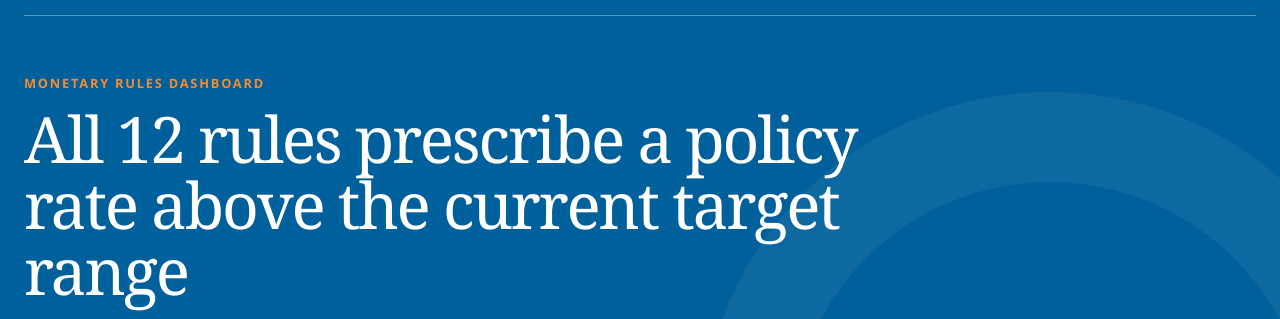
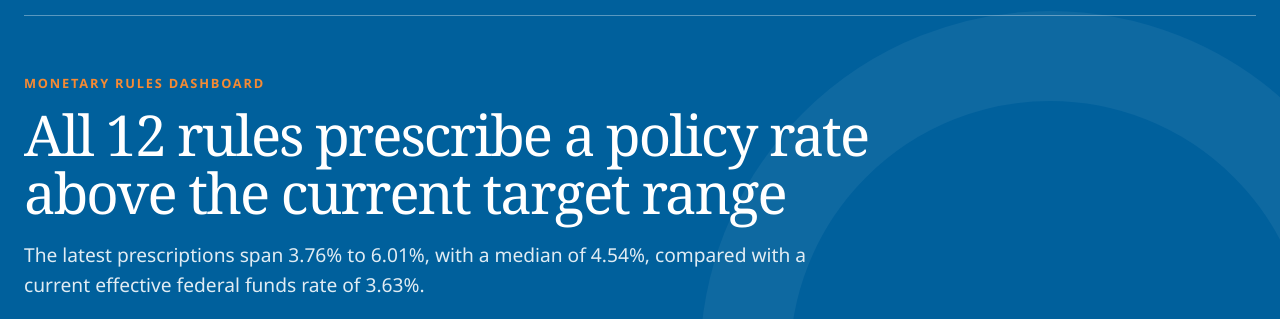
Before and after one commit to matthewschafferecon/monetary-rules-dashboard-preview-site, a plain HTML site: page index.html in a window 1280 px wide. Shown: the part 65-384 px from the top of the page. Drawn offline with nearby package versions, Linux system fonts and the light colour scheme.

Commit message:
Keep dashboard headline to two lines

```diff
--- a/index.html
+++ b/index.html
@@ -132,7 +132,7 @@
       max-width: 920px;
       margin-bottom: 18px;
       font-family: Georgia, "Times New Roman", serif;
-      font-size: clamp(2.35rem, 5vw, 4.5rem);
+      font-size: clamp(2.35rem, 4.4vw, 4rem);
       font-weight: 400;
       line-height: 1.03;
       letter-spacing: -.035em;
```
